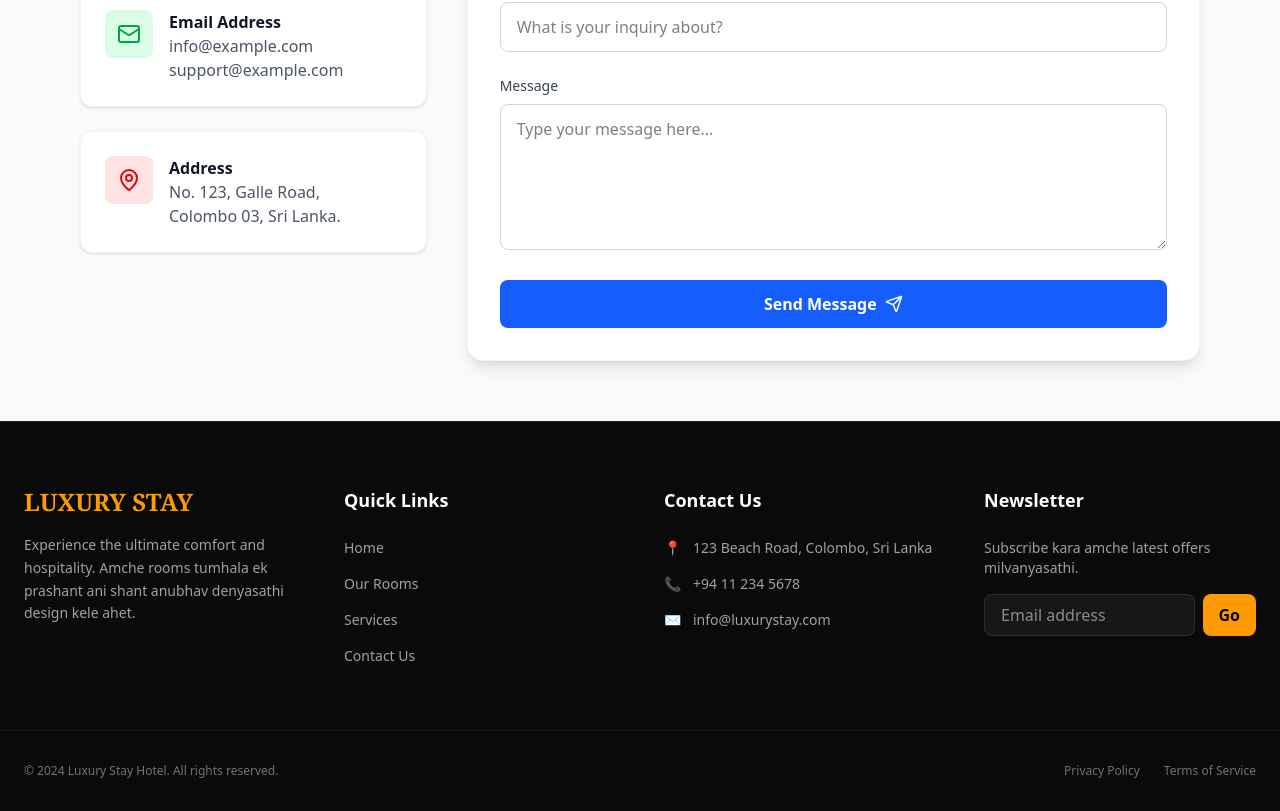
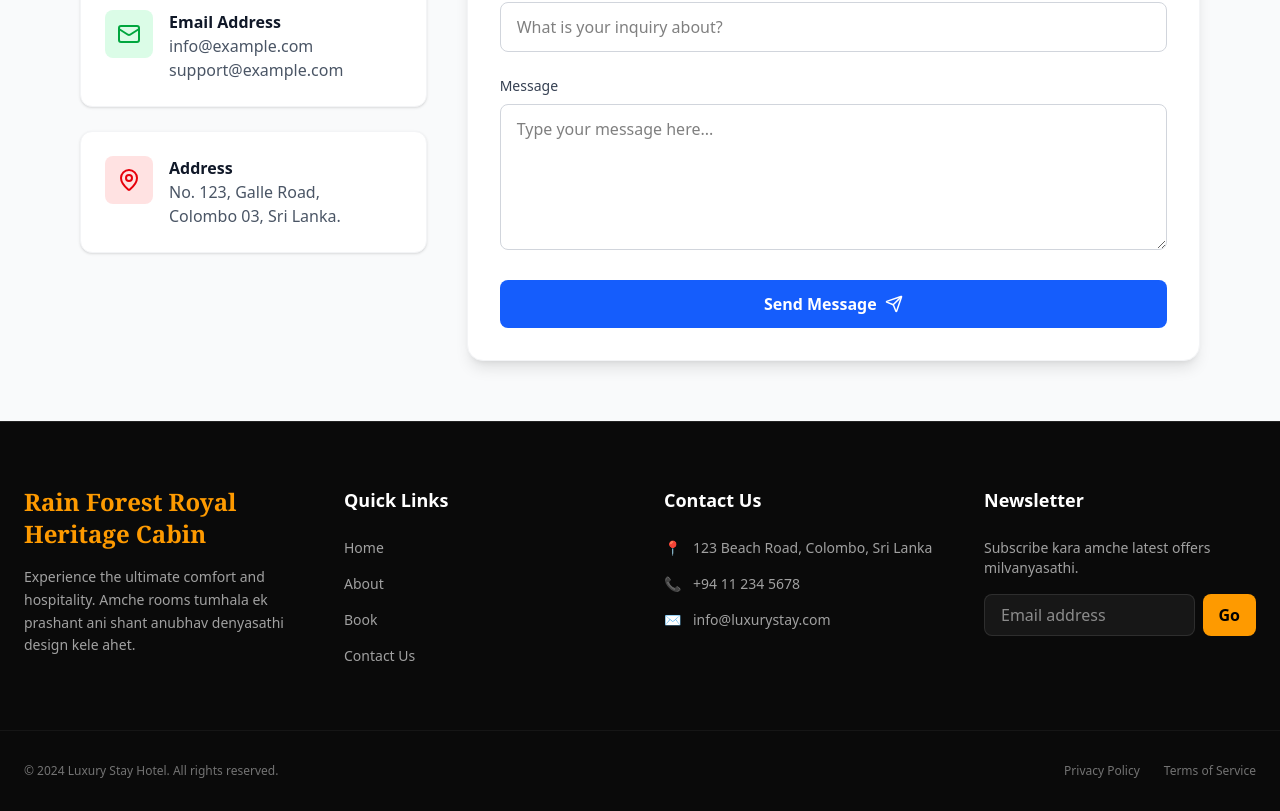
Before and after one commit to ThamiduChamod/rainforest_royal_heritage_cabin_front_end, a React (Vite) app: page /Contact in a window 1280 px wide. Shown: the part 645-1456 px from the top of the page. Built offline with nearby package versions, Linux system fonts and the light colour scheme.

Commit message:
update send mail

```diff
--- a/src/components/Footer.tsx
+++ b/src/components/Footer.tsx
@@ -7,7 +7,7 @@ const Footer = () => {
 
         {/* Company Info */}
         <div className="space-y-4">
-          <h2 className="text-2xl font-serif font-bold text-amber-500">LUXURY STAY</h2>
+          <h2 className="text-2xl font-serif font-bold text-amber-500">Rain Forest Royal Heritage Cabin</h2>
           <p className="text-neutral-400 text-sm leading-relaxed">
             Experience the ultimate comfort and hospitality. Amche rooms tumhala ek prashant ani shant anubhav denyasathi design kele ahet.
           </p>
@@ -18,9 +18,9 @@ const Footer = () => {
           <h3 className="text-lg font-semibold mb-6">Quick Links</h3>
           <ul className="space-y-4 text-neutral-400 text-sm">
             <li><a href="#" className="hover:text-amber-500 transition-colors">Home</a></li>
-            <li><a href="#" className="hover:text-amber-500 transition-colors">Our Rooms</a></li>
-            <li><a href="#" className="hover:text-amber-500 transition-colors">Services</a></li>
-            <li><a href="#" className="hover:text-amber-500 transition-colors">Contact Us</a></li>
+            <li><a href="http://localhost:5173/About" className="hover:text-amber-500 transition-colors">About</a></li>
+            <li><a href="http://localhost:5173/contact" className="hover:text-amber-500 transition-colors">Book</a></li>
+            <li><a href="http://localhost:5173/Dashboard" className="hover:text-amber-500 transition-colors">Contact Us</a></li>
           </ul>
         </div>
 
--- a/src/pages/ContactUs.tsx
+++ b/src/pages/ContactUs.tsx
@@ -3,6 +3,7 @@ import { Mail, Phone, MapPin, Send } from 'lucide-react';
 import Footer from '../components/Footer';
 import Header from '../components/NavBar';
 import heroImage from '../assets/photos/image2.jpeg'
+import { sendMail } from '../services/auth';
 
 const ContactUs = () => {
   const [formData, setFormData] = useState({
@@ -12,10 +13,24 @@ const ContactUs = () => {
     message: ''
   });
 
-  const handleSubmit = (e: React.FormEvent<HTMLFormElement>) => {
+  const handleSubmit = async (e: React.FormEvent<HTMLFormElement>) => {
   e.preventDefault();
   console.log('Form Submitted:', formData);
-  alert('Your message has been sent successfully. Thank you!');
+
+  try{
+    const res = await sendMail(formData)
+
+    if(res.isSend){
+      alert('Your message has been sent successfully. Thank you!');
+    }else{
+      alert('Your message has been sent fail. Thank you!');
+    }
+
+  } catch(err){
+    alert('Your message has been sent fail. Thank you!');
+  }
+
+
 };
 
   return (
--- a/src/services/auth.ts
+++ b/src/services/auth.ts
@@ -37,3 +37,8 @@ export const getMyDetails = async () => {
   const res = await api.get("/auth/me")
   return res.data
 }
+
+export const sendMail = async (data:any) => {
+    const res = await api.post("/auth/sendEmail", data)
+  return res.data
+}
```
